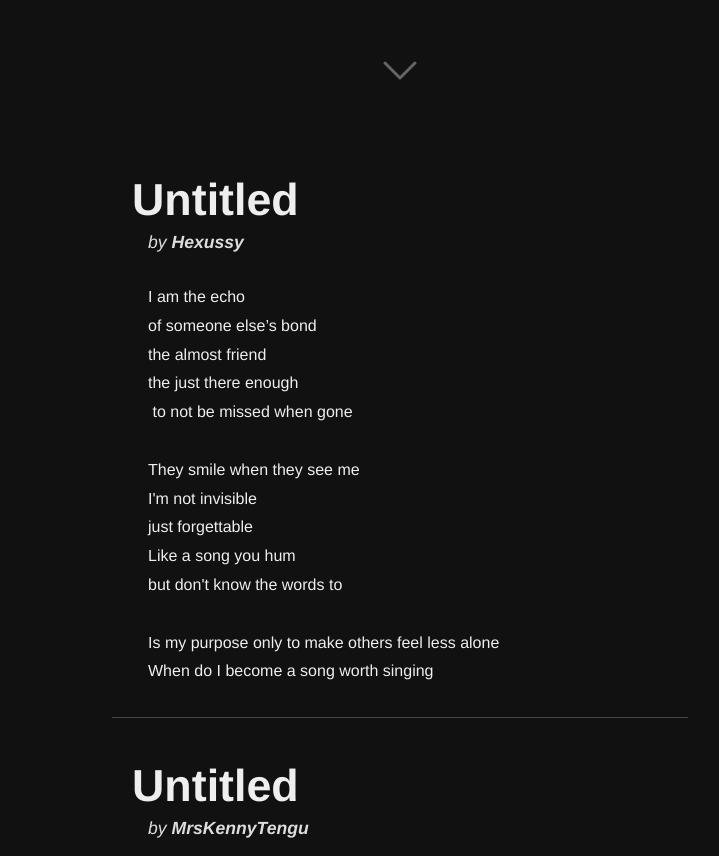
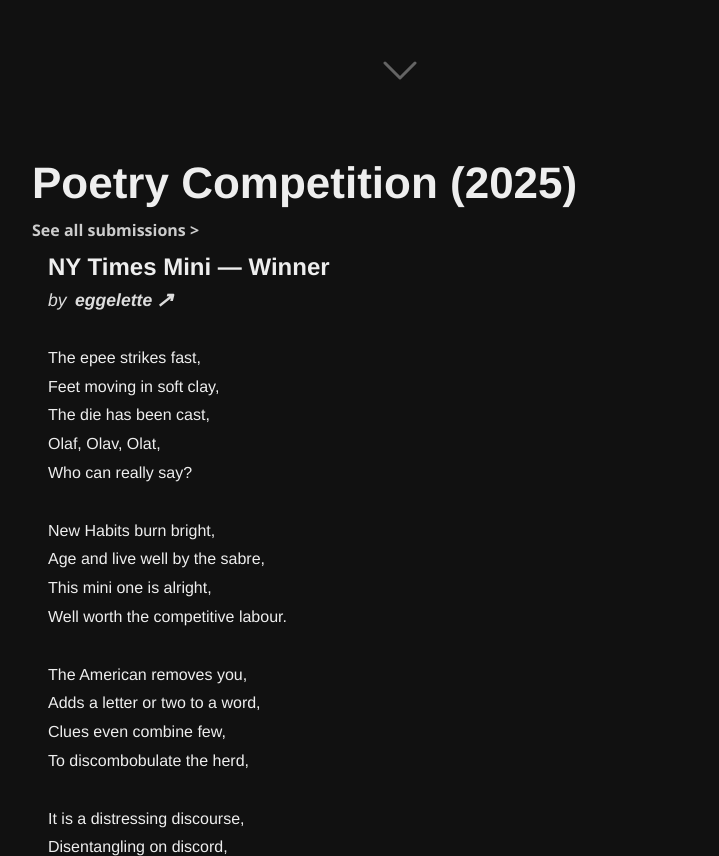
Before and after one commit to ReshitF/Xitos-Junk-Drawer, a plain HTML site: page index.html in a window 1280 px wide. Shown: the part 700-1556 px from the top of the page, without its empty margins (240-959 px from the left). Drawn offline with Linux system fonts and the light colour scheme.

Commit message:
restructured and restyled poems

```diff
--- a/index.html
+++ b/index.html
@@ -26,10 +26,16 @@
   </section>
 
   <!-- Poems Section -->
-  <main class="poems" id="poems">
-    <!-- Poems will be loaded here -->
+  <main id="landing-page">
+    <section id="winner-poem" class="poem-container">
+      <h1 class="poem-comp-title">Poetry Competition (2025)</h1>
+      <a href="poems.html" class="all-poems-link">
+        See all submissions &gt;
+      </a>
+    </section>
   </main>
 
-  <script src="script.js"></script>
+
+  <script src="winner.js"></script>
 </body>
 </html>
--- a/script.js
+++ b/script.js
@@ -23,7 +23,21 @@ async function loadPoemsInOrder() {
       const lines = text.split('\n');
       const title = lines[0] || 'Untitled';
       const author = lines[1] || 'Unknown';
-      const body = lines.slice(2).join('\n');
+      const authorLink = lines[2] && lines[2].trim() !== "" ? lines[2].trim() : null;
+
+      // Extract body lines, then trim leading & trailing empty lines
+      let bodyLines = lines.slice(authorLink ? 3 : 2);
+
+      // Remove leading empty lines
+      while (bodyLines.length > 0 && bodyLines[0].trim() === '') {
+        bodyLines.shift();
+      }
+      // Remove trailing empty lines
+      while (bodyLines.length > 0 && bodyLines[bodyLines.length - 1].trim() === '') {
+        bodyLines.pop();
+      }
+
+      const body = bodyLines.join('\n');
 
       // Create HTML elements
       const article = document.createElement('article');
@@ -35,13 +49,18 @@ async function loadPoemsInOrder() {
 
       const authorEl = document.createElement('h3');
       authorEl.classList.add('poem-author');
-      authorEl.innerHTML = `by <span class="author-name">${author}</span>`;
+
+      if (authorLink) {
+        authorEl.innerHTML = `by <a href="${authorLink}" target="_blank" rel="noopener noreferrer" class="author-link">${author}</a>`;
+      } else {
+        authorEl.innerHTML = `by <span class="author-name">${author}</span>`;
+      }
 
       const bodyEl = document.createElement('p');
       bodyEl.classList.add('poem-text');
       bodyEl.textContent = body;
 
-      // Append
+      // Append elements
       article.appendChild(titleEl);
       article.appendChild(authorEl);
       article.appendChild(bodyEl);
--- a/styles.css
+++ b/styles.css
@@ -11,9 +11,8 @@ html, body {
   color: #eee;
   font-family: 'Helvetica Neue', Helvetica, Arial, sans-serif;
   line-height: 1.6;
+  scroll-behavior: smooth;
 }
-
-
 
 .landing {
   position: relative;
@@ -21,9 +20,20 @@ html, body {
   display: flex;
   flex-direction: column;
   justify-content: center;
-  align-items: center;
-  text-align: center;
+  align-items: center; /* CENTER the whole container horizontally */
+  /* text-align: center;  remove this to avoid centering text */
   padding: 0 2rem;
+}
+
+/* Keep this centered container with left aligned text */
+.landing > #landing-page {
+  max-width: 800px;
+  margin: 0 auto;
+  padding: 2rem 1rem;
+  text-align: left;  /* LEFT align the text */
+  display: flex;
+  flex-direction: column;
+  justify-content: center;
 }
 
 .scroll-arrow {
@@ -55,7 +65,7 @@ html, body {
 }
 
 .poems {
-  max-width: 600px;
+  max-width: 800px;
   margin: 0 auto;
   padding: 4rem 2rem;
 }
@@ -64,6 +74,26 @@ html, body {
   padding-bottom: 2rem;
   margin-bottom: 2rem;
   position: relative; /* needed for pseudo element */
+}
+
+.poems > h1 {
+  position: relative;
+  font-size: 2.75rem;
+  font-weight: 700;
+  margin-bottom: 2rem;
+  padding-bottom: 0.5rem; /* space for the underline */
+  color: #eee;
+}
+
+.poems > h1::after {
+  content: "";
+  position: absolute;
+  bottom: 0;
+  left: 50%;
+  transform: translateX(-50%);
+  width: calc(100% + 40px); /* same width as poem underline */
+  height: 1px;
+  background-color: #444;
 }
 
 /* Separator line slightly wider than poem container */
@@ -86,23 +116,25 @@ html, body {
 .poem-title {
   font-size: 2.8rem;       /* Bigger title */
   font-weight: 700;
-  margin-bottom: 0;        /* Removed gap below title */
+  margin-bottom: -0.7rem;        /* Removed gap below title */
 }
 
 .poem-author {
-  font-weight: normal;     /* Make whole author line non-bold */
+  font-weight: normal;
   font-size: 1.1rem;
-  color: #ddd;             /* Same as poem text */
+  color: #ddd;
   margin-top: -0.5rem;
   margin-bottom: 1.7rem;
-  font-style: italic;      /* Reset italic for whole author line */
+  font-style: italic;
+  /* prevent extra spacing */
+  display: block;
 }
+
 
 .poem-author .author-name {
   font-style: italic;      /* Italicize only the actual author name */
-  font-weight: bold;     /* Make author name non-bold */
+  font-weight: bold;       /* Make author name non-bold */
 }
-
 
 .poem-text {
   font-size: 1rem;
@@ -110,6 +142,98 @@ html, body {
   line-height: 1.8;
 }
 
-html {
-  scroll-behavior: smooth;
+/* ----- WINNER POEM & HOMEPAGE SPECIFIC ----- */
+
+/* Container for winner poem on homepage */
+#winner-poem.poem {
+  max-width: 800px;
+  margin: 2rem auto;
+  padding: 1rem 2rem;
 }
+
+/* Smaller winner poem title */
+#winner-poem .poem-title {
+  font-size: 1.5rem;       /* Bigger title */
+  font-weight: 700;
+  margin-bottom: 0;        /* Removed gap below title */
+  margin-left: 1rem;
+}
+
+/* Author just a bit smaller, less gray */
+#winner-poem .poem-author {
+  font-weight: normal;     /* Make whole author line non-bold */
+  font-size: 1.1rem;
+  color: #ddd;             /* Same as poem text */
+  margin-top: -0.2rem;
+  margin-bottom: 1.7rem;
+  font-style: italic;      /* Reset italic for whole author line */
+}
+
+#winner-poem {
+  max-width: 800px;
+  margin: 2rem auto;
+  padding: 1rem 2rem;
+  text-align: left; /* everything inside aligns left */
+}
+
+.poem-comp-title {
+  font-size: 2.75rem;
+}
+
+/* "See all submissions >" link above winner poem */
+.all-poems-link {
+  display: block;       /* makes it full width so left align works */
+  margin-bottom: 0.25rem; /* very small gap below */
+  font-weight: 600;
+  color: #ccc;
+  text-decoration: none;
+  font-size: 1rem;
+  cursor: pointer;
+  font-family: 'Segoe UI', Tahoma, Geneva, Verdana, sans-serif;
+  transition: color 0.3s ease;
+}
+
+.all-poems-link:hover {
+  color: #fff;
+}
+
+.author-link {
+  font-weight: bold;
+  text-decoration: none;
+  color: inherit;
+  display: inline-flex;
+  align-items: center;
+  gap: 0.2em;
+  padding: 0.15em 0; /* vertical padding only */
+  margin-left: 0.2em; /* small gap from "by" */
+  border-radius: 6px;
+  transition: background-color 0.2s ease;
+}
+
+
+.author-link::after {
+  content: '↗';
+  font-weight: bold;
+  font-size: 1.2em;
+  line-height: 1;
+  user-select: none;
+  pointer-events: none;
+}
+
+.author-link:hover {
+  background-color: rgba(255, 255, 255, 0.15); /* subtle highlight */
+  color: inherit; /* keep original text color */
+  text-decoration: none;
+}
+
+
+.author-link:empty {
+  display: none;
+}
+
+.author-name {
+  font-weight: bold;
+  font-style: italic;
+  padding: 0;
+  margin: 0;
+}
--- /dev/null
+++ b/winner.js
@@ -0,0 +1,44 @@
+async function loadWinnerPoem() {
+  const container = document.getElementById('winner-poem');
+  try {
+    const res = await fetch('poems/eggelette1.txt');
+    if (!res.ok) throw new Error('Failed to load winner poem');
+    const text = await res.text();
+
+    const lines = text.split('\n');
+    const title = lines[0] || 'Untitled';
+    const author = lines[1] || 'Unknown';
+    const authorLink = lines[2] && lines[2].trim() !== "" ? lines[2].trim() : null;
+    const body = lines.slice(authorLink ? 3 : 2).join('\n');
+
+    const article = document.createElement('article');
+    article.classList.add('poem');
+
+    const titleEl = document.createElement('h2');
+    titleEl.classList.add('poem-title');
+    titleEl.textContent = title;
+
+    const authorEl = document.createElement('h3');
+    authorEl.classList.add('poem-author');
+
+    if (authorLink) {
+      authorEl.innerHTML = `by <a href="${authorLink}" target="_blank" rel="noopener noreferrer" class="author-link">${author}</a>`;
+    } else {
+      authorEl.innerHTML = `by <span class="author-name">${author}</span>`;
+    }
+
+    const bodyEl = document.createElement('p');
+    bodyEl.classList.add('poem-text');
+    bodyEl.textContent = body;
+
+    article.appendChild(titleEl);
+    article.appendChild(authorEl);
+    article.appendChild(bodyEl);
+    container.appendChild(article);
+  } catch (err) {
+    container.textContent = 'Sorry, winner poem failed to load.';
+    console.error(err);
+  }
+}
+
+loadWinnerPoem();
```
Also changed, not shown: poems.html (added, +18 -0 lines), poems/MrsKennyTengu1.txt, poems/eggelette1.txt, poems/kiera1.txt, poems/kiera2.txt, poems/oscarchopstick1.txt, poems/robonthat1.txt.
